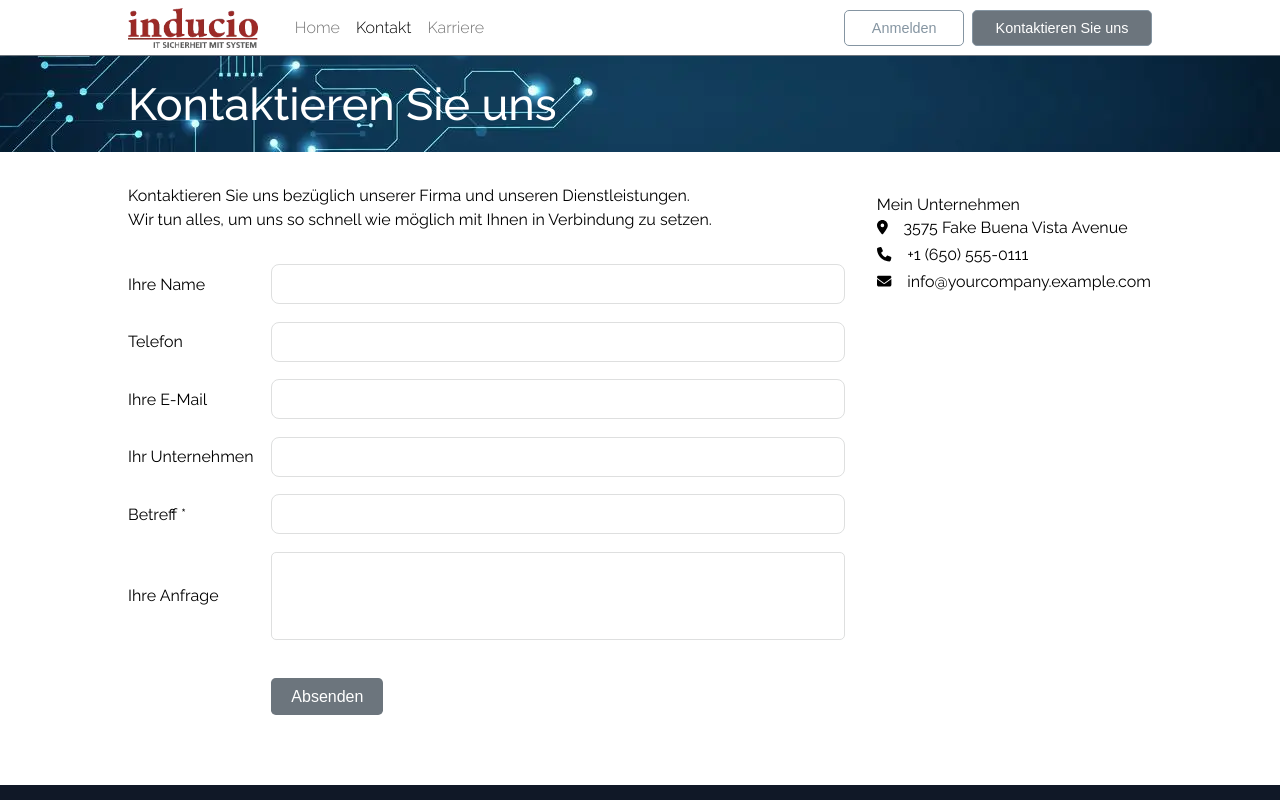
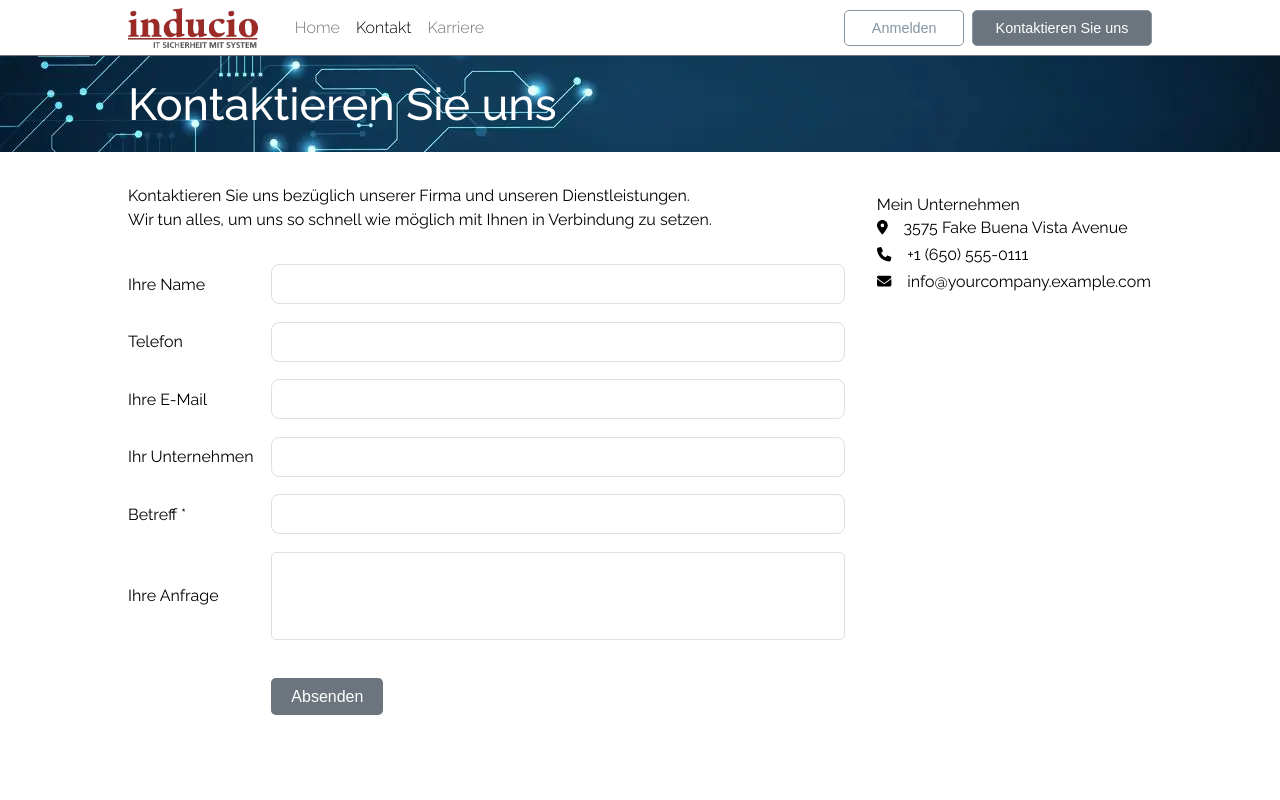
Before and after one commit to ilhmpy/InducioCopy, a React (Create React App) app: page /contactus in a window 1280 px wide. Shown: the top 800 px of the page. Built offline with nearby package versions, Linux system fonts and the light colour scheme.

Commit message:
Adaptive

```diff
--- a/src/App.jsx
+++ b/src/App.jsx
@@ -4,8 +4,6 @@ import React from "react";
 import { Navigation } from "./components";
 
 // приклеить футер
-//  пагинация
-// оптимизировать слайдер
 // сделать анимацию типа их статистика в цифрах с нуля стает заранее заготовленным числом
 
 const App = () => {
--- a/src/pages/Kontakt/Kontakt.jsx
+++ b/src/pages/Kontakt/Kontakt.jsx
@@ -36,7 +36,8 @@ export const Kontakt = () => {
 
 const KontaktContainer = styled.section`
     width: 100%;
-    height: auto;
+    height: 100vh;
+    overflow: hidden;
 `;
 
 const KontaktDesc = styled.div`
@@ -63,7 +64,7 @@ const KontaktH1 = styled.h1`
 const KontaktForm = styled.div`
     width: 100%;
     background: #FFFF;
-    height: auto;
+    height: 100vh;
 
     & > div {
         display: grid;
```
Also changed, not shown: src/imgs/extocode.png (deleted), src/imgs/greenbone.png (deleted).
